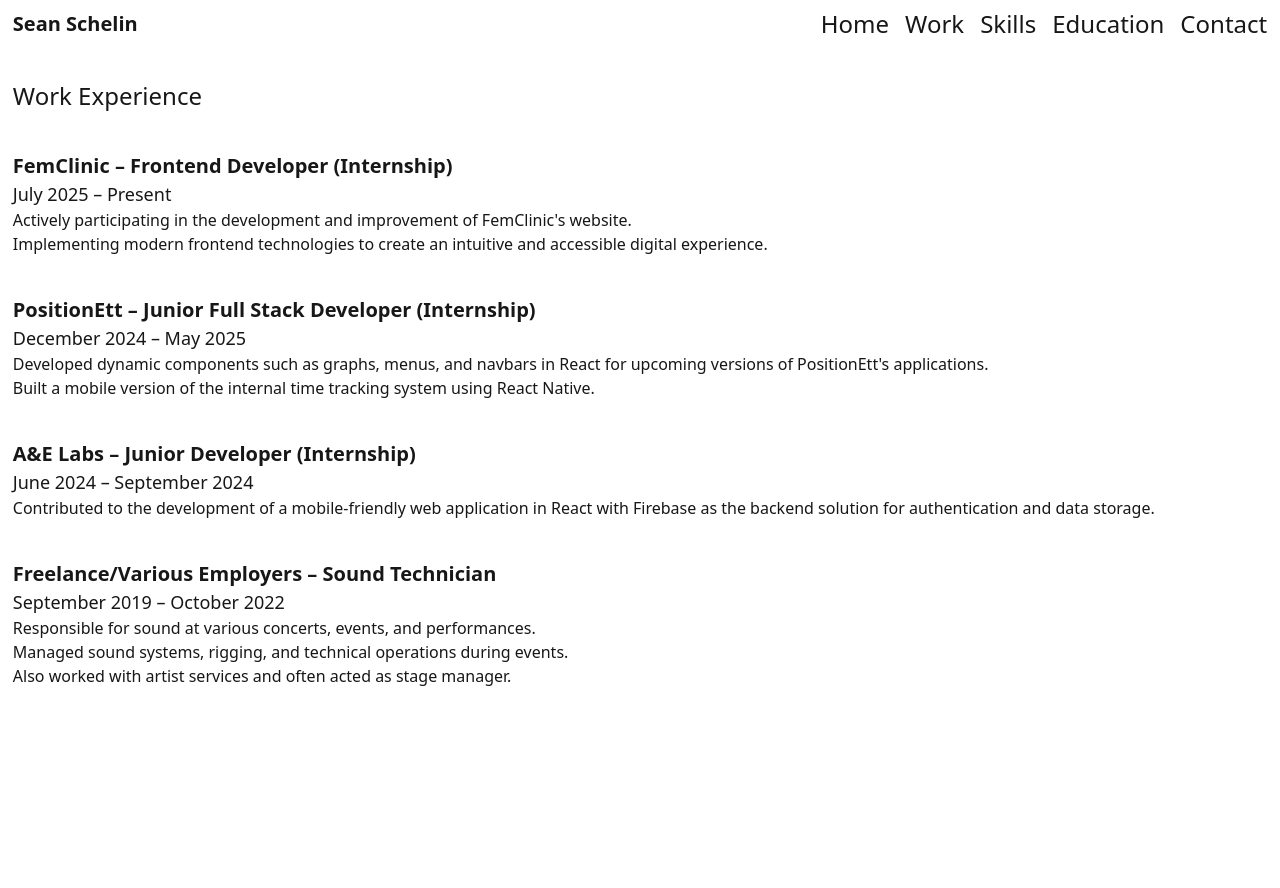
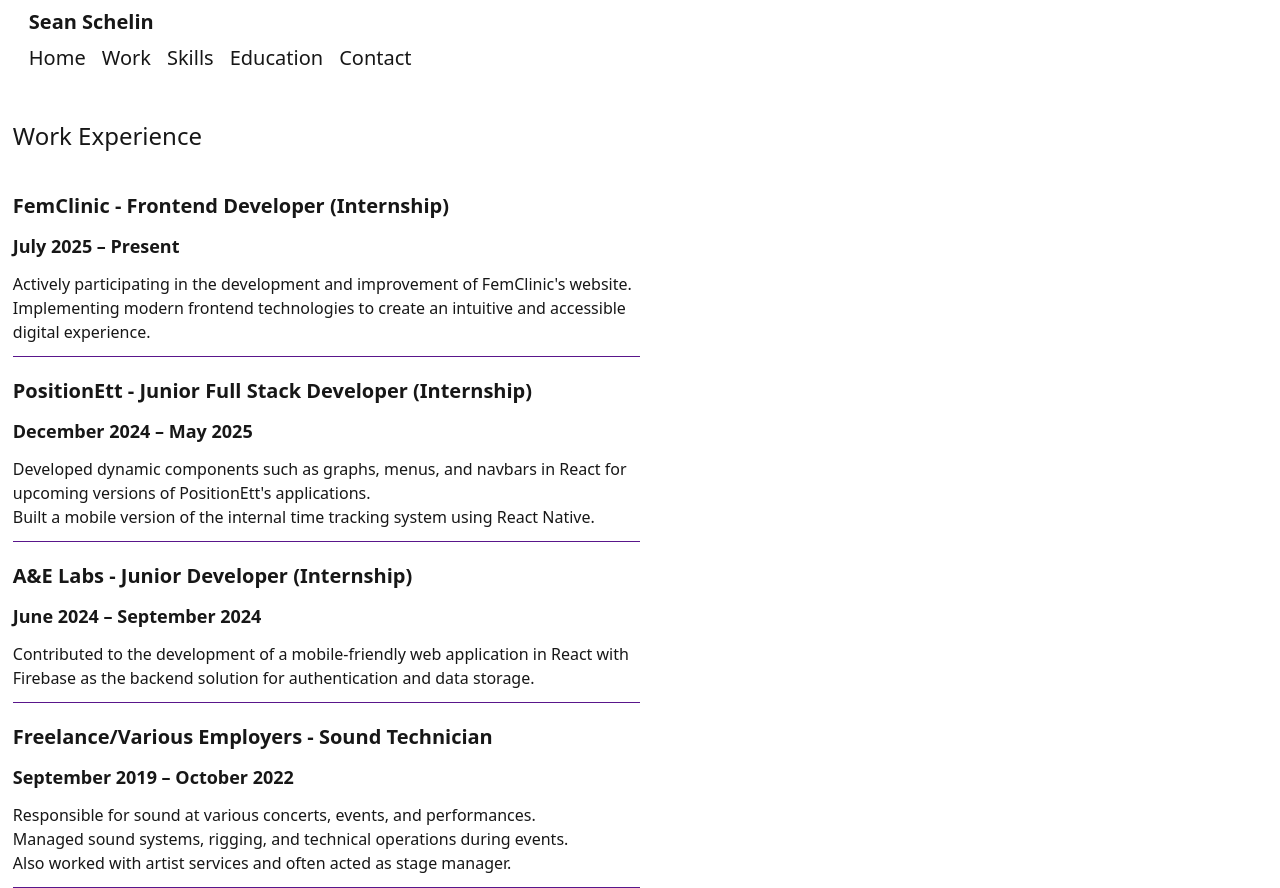
Before and after one commit to seanie1995/NextCV, a Next.js app: page /Work in a window 1280 px wide. Before the commit the page ends 800 px from the top, so only its background shows below. Built offline with nearby package versions, Linux system fonts and the light colour scheme.

Commit message:
Made page more dynamic. Made different card components for different pages.

```diff
--- /dev/null
+++ b/public/data/skills.json
@@ -0,0 +1,59 @@
+[
+    {
+        "category": "Languages",
+        "skills": [
+            "English - Native",
+            "Swedish - Fluent",
+            "Tagalog (Filipino) - Fluent"
+        ]
+    },
+    {
+        "category": "Backend Development",
+        "skills": [
+            "SQL",
+            "MSSQL",
+            ".NET",
+            "ASP.NET",
+            "Entity Framework",
+            "REST API"
+        ]
+    },
+    {
+        "category": "Web Development",
+        "skills": [
+            "React",
+            "NextJS",
+            "HTML",
+            "CSS",
+            "Tailwind",
+            "Bootstrap",
+            ".NET MVC"
+        ]
+    },
+    {
+        "category": "Programming Languages",
+        "skills": [
+            "C#",
+            "JavaScript",
+            "TypeScript"
+        ]
+    },
+    {
+        "category": "Version Control",
+        "skills": [
+            "Git",
+            "GitHub"
+        ]
+    },
+    {
+        "category": "Audio Production",
+        "skills": [
+            "Mixing",
+            "Mastering",
+            "Live Mixing",
+            "Songwriting",
+            "Audio Engineering",
+            "Music Production"
+        ]
+    }
+]
--- /dev/null
+++ b/public/data/work.json
@@ -0,0 +1,38 @@
+[
+    {
+        "company": "FemClinic",
+        "title": "Frontend Developer (Internship)",
+        "period": "July 2025 – Present",
+        "responsibilities": [
+            "Actively participating in the development and improvement of FemClinic's website.",
+            "Implementing modern frontend technologies to create an intuitive and accessible digital experience."
+        ]
+    },
+    {
+        "company": "PositionEtt",
+        "title": "Junior Full Stack Developer (Internship)",
+        "period": "December 2024 – May 2025",
+        "responsibilities": [
+            "Developed dynamic components such as graphs, menus, and navbars in React for upcoming versions of PositionEtt's applications.",
+            "Built a mobile version of the internal time tracking system using React Native."
+        ]
+    },
+    {
+        "company": "A&E Labs",
+        "title": "Junior Developer (Internship)",
+        "period": "June 2024 – September 2024",
+        "responsibilities": [
+            "Contributed to the development of a mobile-friendly web application in React with Firebase as the backend solution for authentication and data storage."
+        ]
+    },
+    {
+        "company": "Freelance/Various Employers",
+        "title": "Sound Technician",
+        "period": "September 2019 – October 2022",
+        "responsibilities": [
+            "Responsible for sound at various concerts, events, and performances.",
+            "Managed sound systems, rigging, and technical operations during events.",
+            "Also worked with artist services and often acted as stage manager."
+        ]
+    }
+]
--- /dev/null
+++ b/src/app/Skills/page.tsx
@@ -0,0 +1,21 @@
+import React from 'react';
+import SkillsCard from '../components/SkillsCard';
+import type { Skills } from '../../../types/skills';
+import SkillsList from "../../../public/data/skills.json"
+
+const SkillsPage = () => {
+    const typedSkillsList: Skills[] = SkillsList;
+
+    return (
+        <div>
+            <h2 className="text-2xl my-10">Skills</h2>
+            <div className='flex-row gap-10 xl:flex'>
+                {typedSkillsList.map((item, index) => (
+                    <SkillsCard key={index} data={item} />
+                ))}</div>
+
+        </div>
+    );
+};
+
+export default SkillsPage;
--- a/src/app/Work/page.tsx
+++ b/src/app/Work/page.tsx
@@ -1,47 +1,21 @@
-import React from 'react'
+import React from 'react';
+import WorkCard from '../components/WorkCard';
+import WorkList from '../../../public/data/work.json' assert {type: 'json'};
+import type { WorkExperience } from '../../../types/work'
 
 const Work = () => {
+    const typedWorkList: WorkExperience[] = WorkList;
     return (
         <div>
-            <h2 className='text-2xl my-10'>Work Experience</h2>
-            <div className='flex gap-10 flex-wrap flex-col '>
-                <section>
-                    <h3 className='text-xl font-bold'>FemClinic – Frontend Developer (Internship)</h3>
-                    <h4 className='text-lg'> July 2025 – Present</h4>
-                    <ul>
-                        <li>Actively participating in the development and improvement of FemClinic's website.</li>
-                        <li>Implementing modern frontend technologies to create an intuitive and accessible digital experience.</li>
-                    </ul>
-                </section>
+            <h2 className="text-2xl my-10">Work Experience</h2>
+            <div className='flex gap-5 flex-col'>
+                {typedWorkList.map((item, index) => (
+                    <WorkCard key={index} data={item} />
+                ))}
+            </div>
 
-                <section>
-                    <h3 className='text-xl font-bold'>PositionEtt – Junior Full Stack Developer (Internship)</h3>
-                    <h4 className='text-lg'>December 2024 – May 2025</h4>
-                    <ul>
-                        <li>Developed dynamic components such as graphs, menus, and navbars in React for upcoming versions of PositionEtt's applications.</li>
-                        <li>Built a mobile version of the internal time tracking system using React Native.</li>
-                    </ul>
-                </section>
+        </div>
+    );
+};
 
-                <section>
-                    <h3 className='text-xl font-bold'>A&amp;E Labs – Junior Developer (Internship)</h3>
-                    <h4 className='text-lg'>June 2024 – September 2024</h4>
-                    <ul>
-                        <li>Contributed to the development of a mobile-friendly web application in React with Firebase as the backend solution for authentication and data storage.</li>
-                    </ul>
-                </section>
-
-                <section>
-                    <h3 className='text-xl font-bold'>Freelance/Various Employers – Sound Technician</h3>
-                    <h4 className='text-lg'>September 2019 – October 2022</h4>
-                    <ul>
-                        <li>Responsible for sound at various concerts, events, and performances.</li>
-                        <li>Managed sound systems, rigging, and technical operations during events.</li>
-                        <li>Also worked with artist services and often acted as stage manager.</li>
-                    </ul>
-                </section></div>
-        </div>
-    )
-}
-
-export default Work
+export default Work;
--- /dev/null
+++ b/src/app/components/SkillsCard.tsx
@@ -0,0 +1,21 @@
+import React from 'react'
+import type { Skills } from "../../../types/skills"
+
+type SkillsCardProps = {
+    data: Skills
+}
+
+const SkillsCard: React.FC<SkillsCardProps> = ({ data }) => {
+    return (
+        <div className='border-1 sm:w-1/2 max-h-1/2 p-2'>
+            <h3 className='border-b-1 text-2xl'>{data.category}</h3>
+            <ul className='flex justify-between gap-2 flex-col'>
+                {data.skills.map((item, index) => (
+                    <li className='text-xl' key={index}>{item}</li>
+                ))}</ul>
+
+        </div>
+    )
+}
+
+export default SkillsCard
--- /dev/null
+++ b/src/app/components/WorkCard.tsx
@@ -0,0 +1,25 @@
+import React from 'react'
+import type { WorkExperience } from '../../../types/work'
+
+type WorkCardProps = {
+    data: WorkExperience;
+};
+
+const WorkCard: React.FC<WorkCardProps> = ({ data }) => {
+    return (
+
+        <div>
+            <section className='flex flex-col gap-3 border-b-purple-900 border-b-1 pb-3 w-screen sm:w-1/2'>
+                <h3 className='text-xl font-bold'>{data.company} - {data.title}</h3>
+                <h4 className='text-lg font-bold'> {data.period}</h4>
+                <ul>
+                    {data.responsibilities.map((item, index) => (
+                        <li key={index}>{item}</li>
+                    ))}</ul>
+            </section>
+        </div>
+
+    )
+}
+
+export default WorkCard
--- a/src/app/components/navbar.tsx
+++ b/src/app/components/navbar.tsx
@@ -1,20 +1,32 @@
 'use client'
 
-import React from 'react'
+import React, { useState } from 'react'
 import Link from 'next/link'
+import { Menu, X } from 'lucide-react'
 
 const Navbar = () => {
+    const [isOpen, setIsOpen] = useState(false)
+
+    const toggleMenu = () => setIsOpen(!isOpen)
+
     return (
-        <nav className='w-full mt-2 flex items-center justify-between'>
-            <div className="text-xl font-bold">
-                <Link href="/">Sean Schelin</Link>
+        <nav className="w-full mt-2">
+
+            <div className="flex justify-between items-center px-4">
+                <div className="text-xl font-bold">
+                    <Link href="/">Sean Schelin</Link>
+                </div>
+                <button className="sm:hidden" onClick={toggleMenu}>
+                    {isOpen ? <X size={28} /> : <Menu size={28} />}
+                </button>
             </div>
-            <div className="space-x-4 text-2xl">
-                <Link href="/" className="hover:underline">Home</Link>
-                <Link href="/Work" className="hover:underline">Work</Link>
-                <Link href="/Skills" className="hover:underline">Skills</Link>
-                <Link href="/Education" className="hover:underline">Education</Link>
-                <Link href="/Contact" className="hover:underline">Contact</Link>
+
+            <div className={`px-4 text-xl ${isOpen ? 'block' : 'hidden'} sm:flex sm:space-x-4`}>
+                <Link href="/" className="block py-2 hover:underline">Home</Link>
+                <Link href="/Work" className="block py-2 hover:underline">Work</Link>
+                <Link href="/Skills" className="block py-2 hover:underline">Skills</Link>
+                <Link href="/Education" className="block py-2 hover:underline">Education</Link>
+                <Link href="/Contact" className="block py-2 hover:underline">Contact</Link>
             </div>
         </nav>
     )
--- /dev/null
+++ b/types/skills.ts
@@ -0,0 +1,4 @@
+export type Skills = {
+    category: string,
+    skills: string[]
+}
--- /dev/null
+++ b/types/work.ts
@@ -0,0 +1,6 @@
+export type WorkExperience = {
+    company: string;
+    title: string;
+    period: string;
+    responsibilities: string[];
+};
```
Also changed, not shown: package.json (+6 -5 lines), src/app/page.tsx (+15 -15 lines), 1 other file (tests, documents, lock files or other folders).
